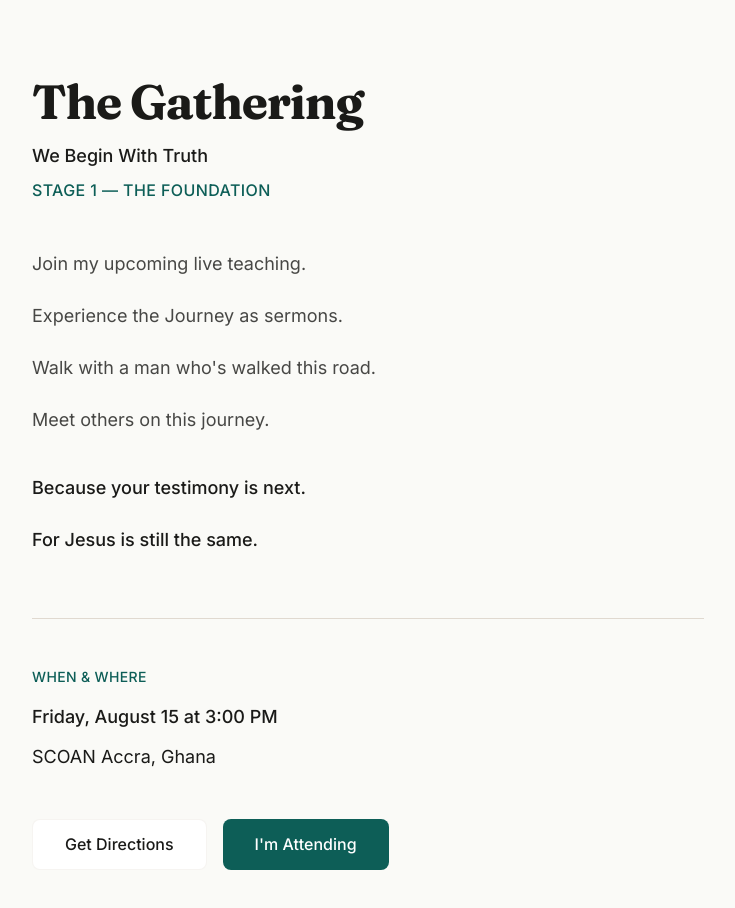
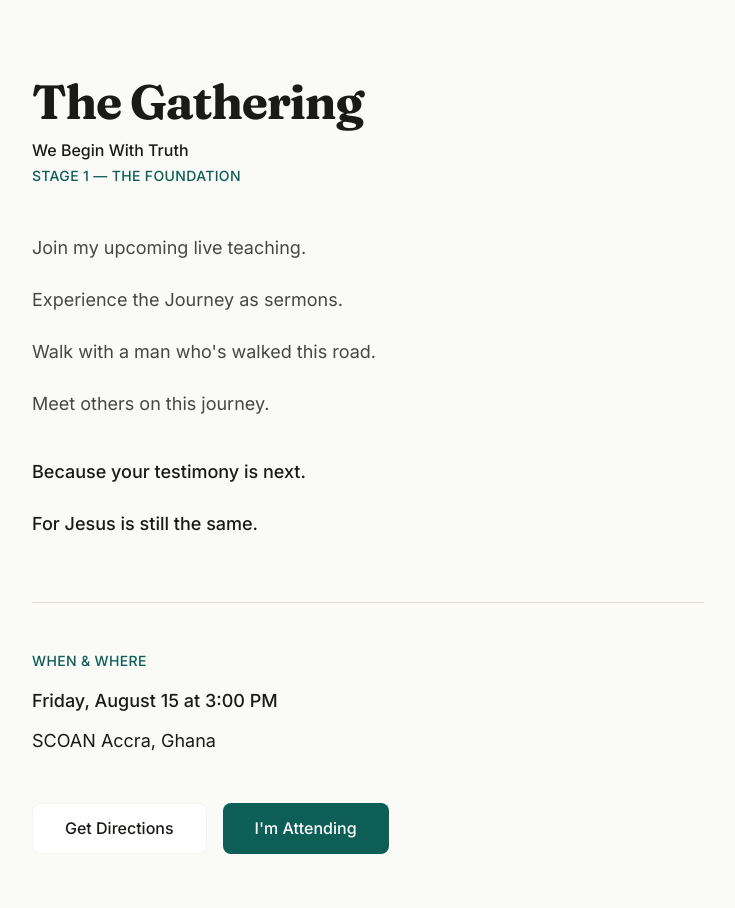
Before and after one commit to whoisjimilitan/restoration-community, a Next.js app in the folder apps/web/: page / in a window 1280 px wide. Shown: the part 4660-5568 px from the top of the page, without its empty margins (272-1007 px from the left). Built offline with nearby package versions, Linux system fonts and the light colour scheme.

Commit message:
Fix: Tighten The Gathering title/subtitle spacing—group as single unit
Removed awkward gap between title and subtitle. Now reads as unified heading system.

Co-Authored-By: Claude Haiku 4.5 <noreply@anthropic.com>

```diff
--- a/apps/web/src/app/page.tsx
+++ b/apps/web/src/app/page.tsx
@@ -205,11 +205,11 @@ export default function Home() {
           className="max-w-2xl mx-auto space-y-16"
         >
           <div className="space-y-12">
-            <div className="space-y-4">
+            <div>
               <h2 className="text-4xl md:text-5xl font-rc-serif font-bold text-rc-text leading-tight tracking-tight">The Gathering</h2>
-              <div className="space-y-2">
-                <p className="text-lg text-rc-text font-medium">We Begin With Truth</p>
-                <p className="text-base text-rc-accent font-medium uppercase tracking-wide">Stage 1 — The Foundation</p>
+              <div className="space-y-1 pt-3">
+                <p className="text-base text-rc-text font-medium">We Begin With Truth</p>
+                <p className="text-sm text-rc-accent font-medium uppercase tracking-wide">Stage 1 — The Foundation</p>
               </div>
             </div>
 
```
